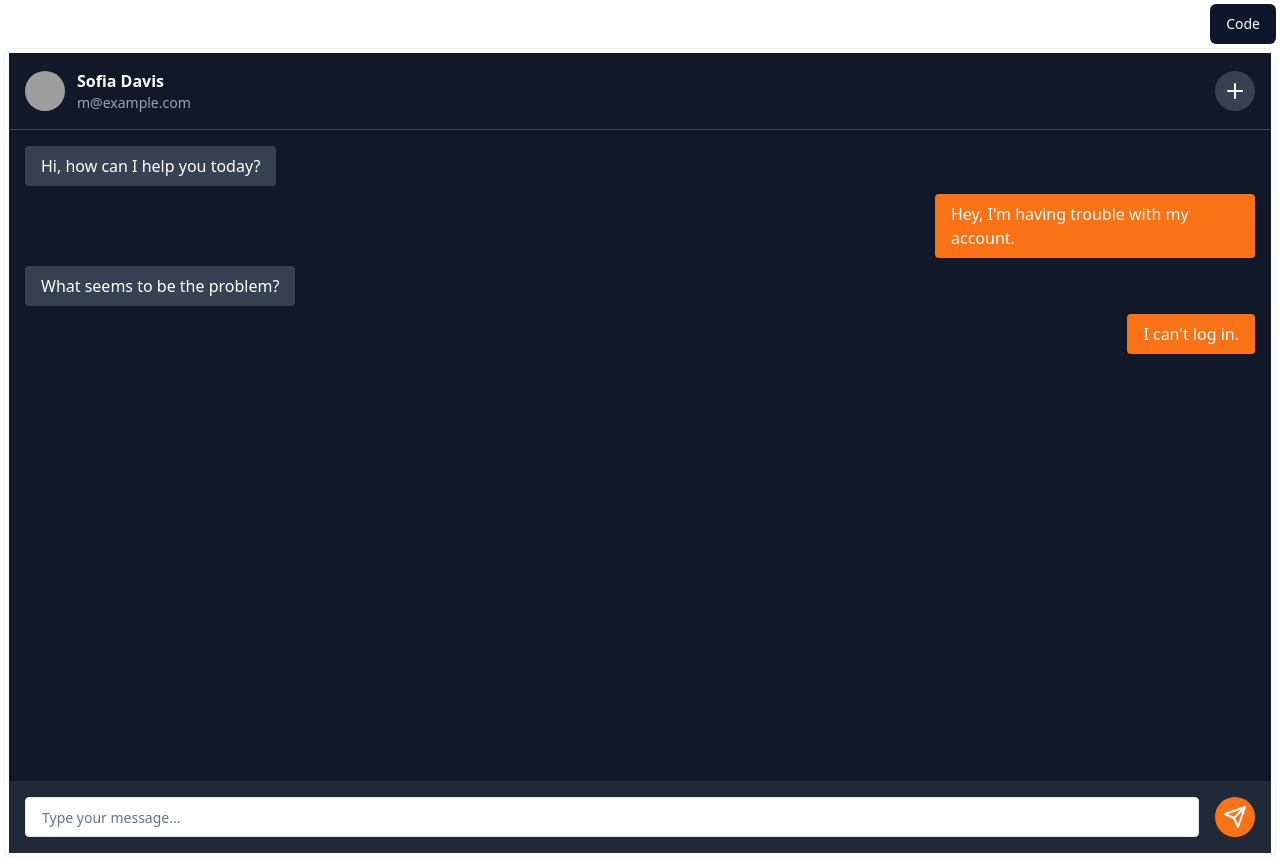
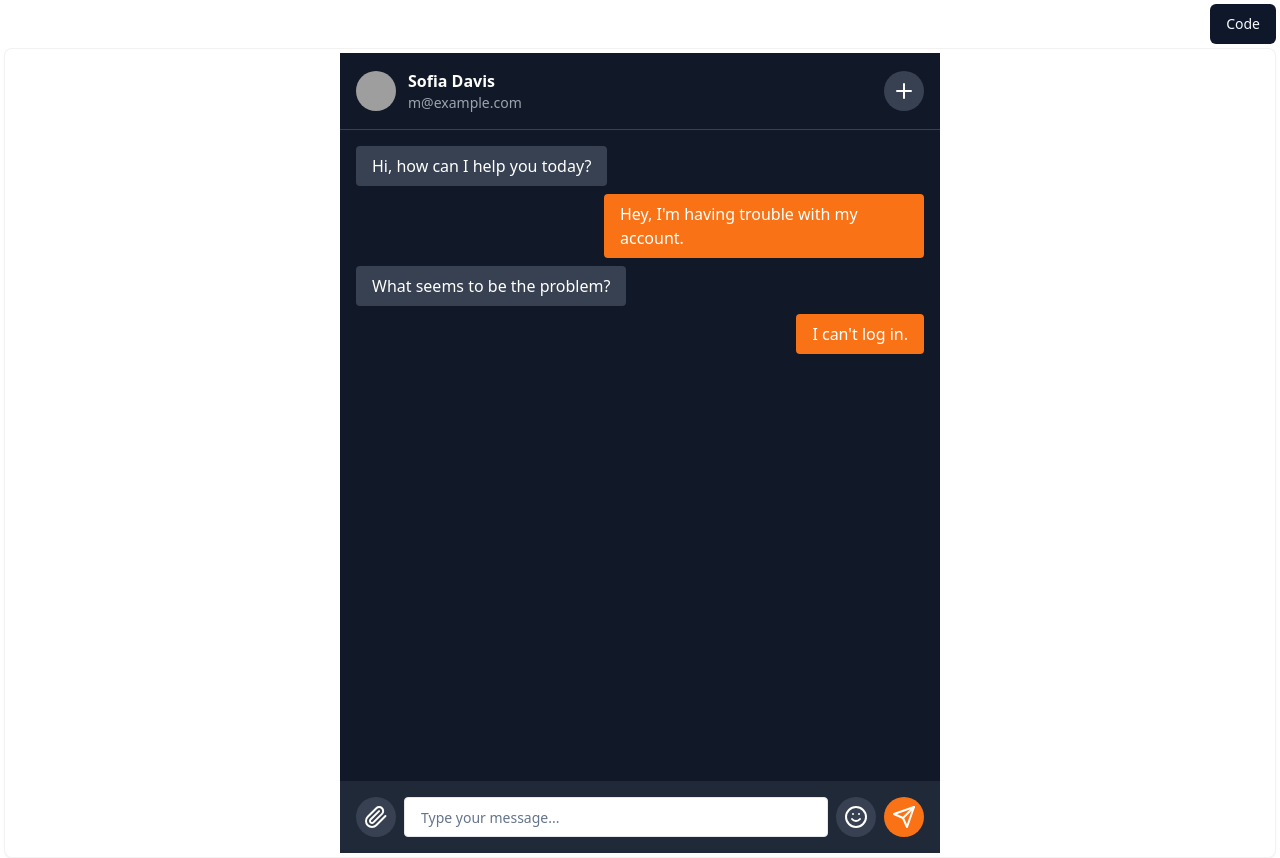
Before and after one commit to Yuyz0112/dewhale, a React app in the folder preview-ui/: page / in a window 1280 px wide. Built offline with nearby package versions, Linux system fonts and the light colour scheme; grey boxes are pictures that could not be loaded; the HTML template or start-up script is replaced by a standard one.

Commit message:
[vx.dev] prompt: {   "prompt": "\r\n\r\n创建一个移动端聊天 App\n容器最大宽度不超过 600px",   "images": [     "https://github.com/Yuyz0112/vx.dev/assets/13651389/e65c2869-be87-4769-ab1e-81583f75931c"   ] }

```diff
--- a/preview-ui/src/Preview.jsx
+++ b/preview-ui/src/Preview.jsx
@@ -1,11 +1,11 @@
 import { Avatar, AvatarImage, AvatarFallback } from '@/components/ui/avatar';
-import { Plus, Send } from 'lucide-react';
+import { Plus, Paperclip, Smile, Send } from 'lucide-react';
 import { Input } from '@/components/ui/input';
 import React from 'react';
 
 export default function ChatApp() {
   return (
-    <div className="flex flex-col h-screen bg-gray-900 text-white">
+    <div className="max-w-[600px] mx-auto flex flex-col h-screen bg-gray-900 text-white">
       <header className="flex items-center justify-between p-4 border-b border-gray-700">
         <div className="flex items-center space-x-3">
           <Avatar>
@@ -38,8 +38,14 @@ export default function ChatApp() {
         </div>
       </div>
       <div className="flex items-center justify-between p-4 bg-gray-800">
-        <Input placeholder="Type your message..." className="flex-1 text-black rounded px-4 py-2" />
-        <button className="ml-4 p-2 rounded-full bg-orange-500">
+        <button className="p-2 rounded-full bg-gray-700">
+          <Paperclip className="w-6 h-6" />
+        </button>
+        <Input placeholder="Type your message..." className="flex-1 mx-2 text-black rounded px-4 py-2" />
+        <button className="p-2 rounded-full bg-gray-700">
+          <Smile className="w-6 h-6" />
+        </button>
+        <button className="ml-2 p-2 rounded-full bg-orange-500">
           <Send className="w-6 h-6" />
         </button>
       </div>
```
